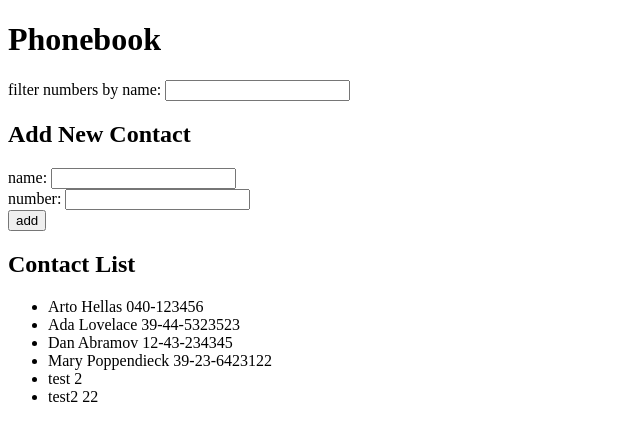
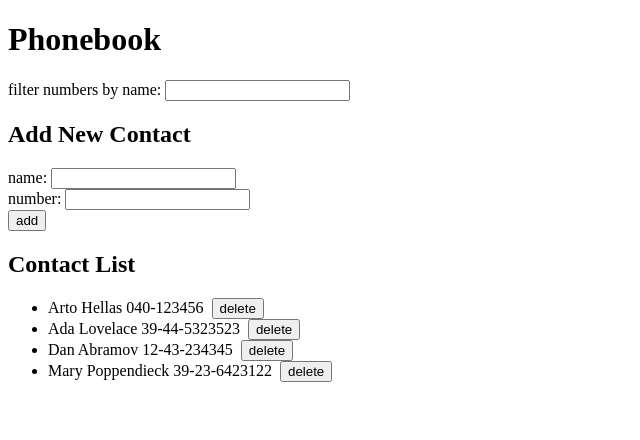
Before and after one commit to Volfy/fso-part2, a React (Create React App) app in the folder phonebook/: page / in a window 1280 px wide. Shown: the top 440 px of the page, without its empty margins (0-640 px from the left). Built offline with nearby package versions, Linux system fonts and the light colour scheme; data requests are answered from the project's data file.

Commit message:
2.17, 2.18* exercises

```diff
--- a/phonebook/db.json
+++ b/phonebook/db.json
@@ -19,16 +19,6 @@
       "name": "Mary Poppendieck",
       "number": "39-23-6423122",
       "id": 4
-    },
-    {
-      "name": "test",
-      "number": "2",
-      "id": 5
-    },
-    {
-      "name": "test2",
-      "number": "22",
-      "id": 6
     }
   ]
 }
--- a/phonebook/src/App.js
+++ b/phonebook/src/App.js
@@ -9,12 +9,23 @@ const App = () => {
   const [newName, setNewName] = useState('')
   const [newNumber, setNewNumber] = useState('')
   const [nameFilter, setNameFilter] = useState('')
-  const handleChange = (event, passFn) => {
-    passFn(event.target.value)
+  const handleChange = (event, setFn) => {
+    setFn(event.target.value)
+  }
+  const handleDelete = event => {
+    if(window.confirm(`Are you sure you want to delete ${event.target.getAttribute('name')}?`)) {
+      const id = event.target.getAttribute('id')
+      phServ
+        .remove(id)
+        .then(r => {
+          setPersons(persons.filter(p => p.id != id))
+          setNewName('')
+          setNewNumber('')
+        })
+    }
   }
 
   useEffect(() => {
-    //backend */
     phServ
       .getAll()
       .then(data => setPersons(data))
@@ -30,15 +41,14 @@ const App = () => {
     }
 
     // Duplicate Numbers should be fine.
-    // not validating inputs thoroughly
+    const isUnique = !persons.filter(p => p.name.toLowerCase() === newName.toLowerCase()).length
 
-    const isUnique = !persons.filter(p => p.name === newName).length
+    const Person = {
+      name: newName,
+      number: newNumber,
+    }
 
     if (isUnique){
-      const Person = {
-        name: newName,
-        number: newNumber,
-      }
 
       phServ
         .addNew(Person)
@@ -48,7 +58,20 @@ const App = () => {
           setNewNumber('')
         })
     } else {
-      alert(`${newName} is already in the phonebook`)
+      const oldPerson = persons.filter(p => p.name.toLowerCase() === newName.toLowerCase())[0]
+      // using the old name means case changes won't update.
+      Person.name = oldPerson.name
+      const id = oldPerson.id
+      if (window.confirm(`${Person.name} is already in the phonebook.
+Replace the old number with the new one?`)) {
+        phServ
+          .update(id, Person)
+          .then(data => {
+            setPersons(persons.map(p => p.id != id ? p : data))
+            setNewName('')
+            setNewNumber('')
+          })
+      }
     }
   }
 
@@ -75,6 +98,7 @@ const App = () => {
       <Persons
         persons={persons}
         nameFilter={nameFilter}
+        delFn={handleDelete}
       />
     </div>
   )
--- a/phonebook/src/components/Persons.js
+++ b/phonebook/src/components/Persons.js
@@ -1,10 +1,14 @@
-const Number = ({name, number}) => <li>{name} {number}</li>
+const Number = ({id, name, number, delFn}) =>
+<li>
+  {name} {number} &nbsp;
+  <button id={id} name={name} onClick={delFn}>delete</button>
+</li>
 
-const Persons = ({persons, nameFilter}) =>
+const Persons = ({persons, nameFilter, delFn}) =>
 <ul>
   {persons
     .filter(x => x.name.toLowerCase().includes(nameFilter.toLowerCase()))
-    .map(x => <Number key={x.name} name={x.name} number={x.number}/>)
+    .map(x => <Number key={x.id} id={x.id} name={x.name} number={x.number} delFn={delFn}/>)
   }
 </ul>
 
--- a/phonebook/src/services/phones.js
+++ b/phonebook/src/services/phones.js
@@ -1,10 +1,12 @@
 import axios from 'axios'
 const baseUrl = 'http://localhost:3001/persons'
 
-
+// crud
 const getAll = () => axios.get(baseUrl).then(r => r.data)
 const addNew = newPerson => axios.post(baseUrl, newPerson).then(r => r.data)
+const update = (id, newPerson) => axios.put(`${baseUrl}/${id}`, newPerson).then(r => r.data)
 const remove = id => axios.delete(`${baseUrl}/${id}`).then(r => r.data)
 
 
-export default {getAll, addNew, remove}
+
+export default {getAll, addNew, remove, update}
```
